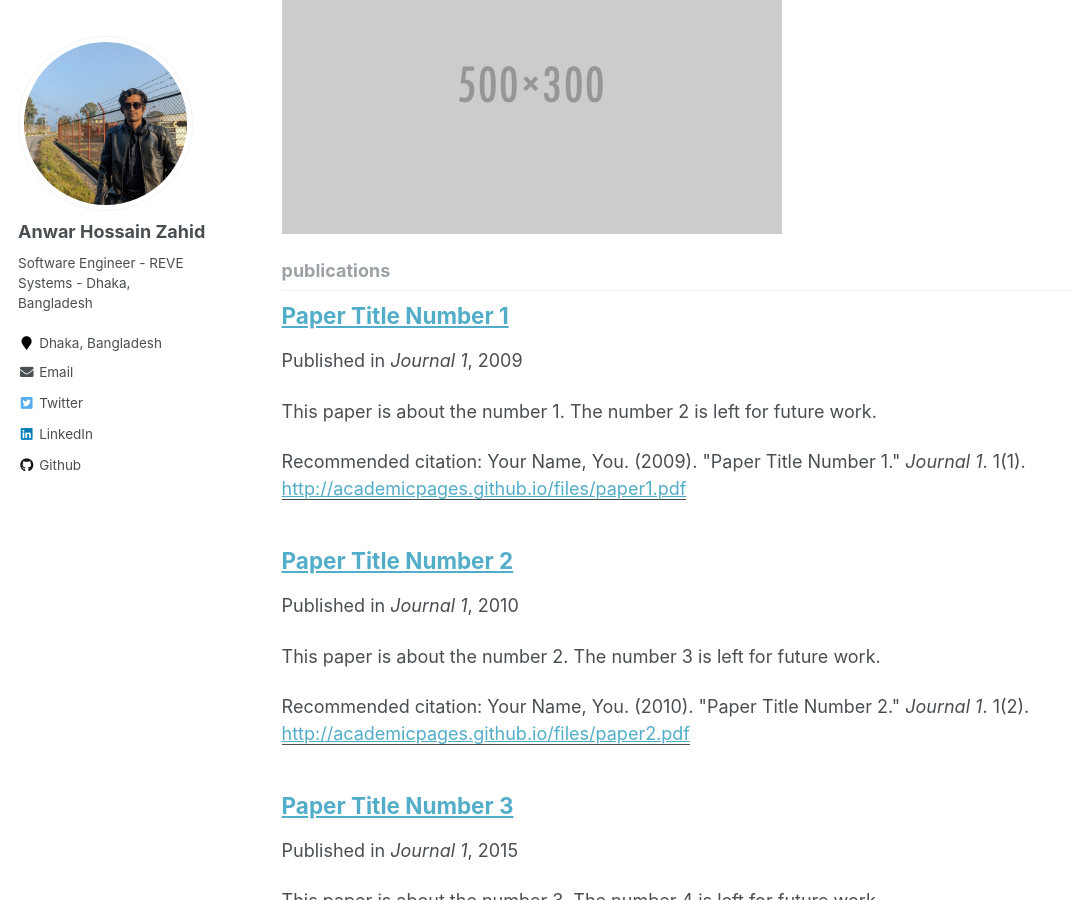
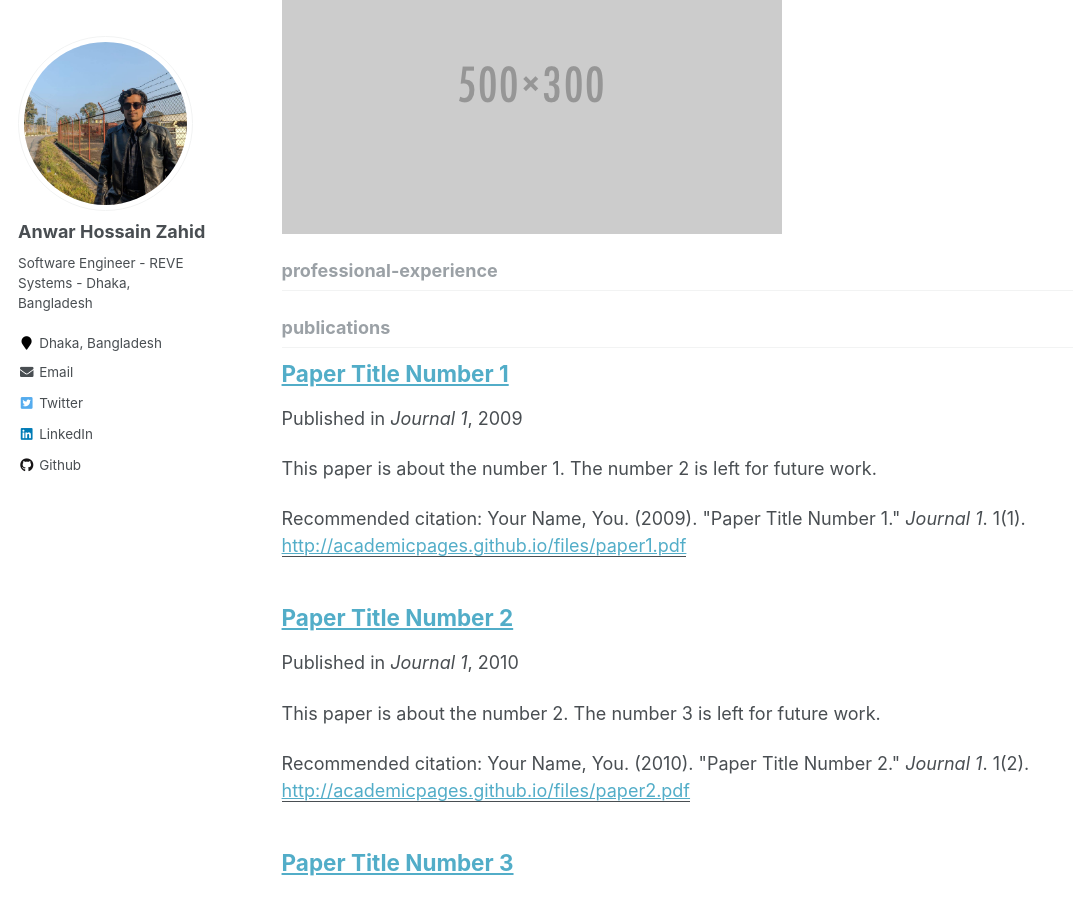
Before and after one commit to AnwarXahid/anwarxahid.github.io, a Jekyll site: the page built from _pages/collection-archive.html, in a window 1280 px wide and 900 px high, scrolled down 870 px. Shown: the whole window, without its empty margins (0-1073 px from the left). Built offline with Jekyll 4.4.1, drawn with Linux system fonts in a browser that asks for light colours.

Commit message:
prof exp

```diff
--- a/_config.yml
+++ b/_config.yml
@@ -175,7 +175,7 @@ kramdown:
 
 # Collections
 collections:
-  teaching:
+  professional-experience:
     output: true
     permalink: /:collection/:path/
   publications:
@@ -212,7 +212,7 @@ defaults:
   # _teaching
   - scope:
       path: ""
-      type: teaching
+      type: professional-experience
     values:
       layout: single
       author_profile: true
```
Also changed, not shown: _pages/professional-experience.md (renamed from _pages/teaching.md, +0 -1 lines).
